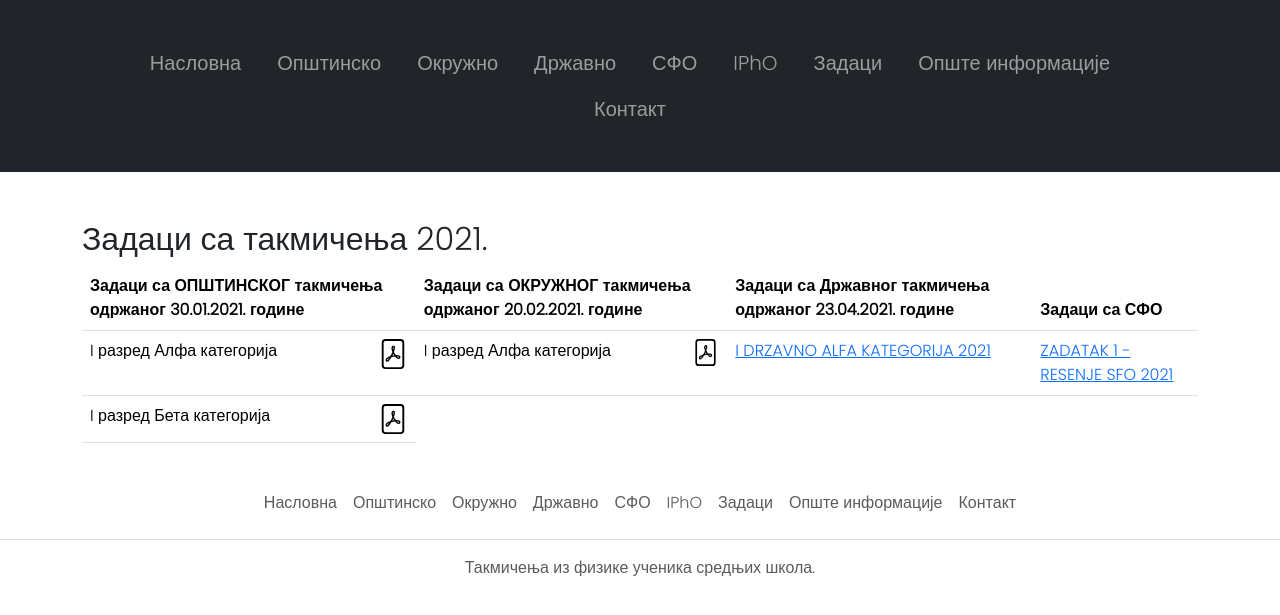
After one commit to LazarevicV/takmicenja-fizika-srednja-skola, a Flask app: template templates/zadaci.html in a window 1280 px wide. The commit adds this page. Shown: the top 615 px of the page. Run offline with Flask 3, Linux system fonts and the light colour scheme; the template is opened without the code that fills it, so the values that code supplies are empty.

Commit message:
projekat prebacen u flask i dodata strana zadaci

```diff
--- /dev/null
+++ b/main.py
@@ -0,0 +1,13 @@
+from flask import Flask, render_template, url_for
+
+app = Flask(__name__)
+
+@app.route('/')
+def index():
+    return render_template('index.html')
+
+@app.route('/zadaci')
+def zadaci():
+    return render_template('zadaci.html')
+
+app.run(debug=True)
--- a/styles/style.css
+++ b/static/styles/style.css
@@ -90,3 +90,11 @@
 .col h4{
     padding: 0 0 1rem 0;
 }
+
+.added-padding-top {
+    padding-top: 3em;
+}
+
+.link-with-pdf-icon img {
+    width: 100%;
+}
--- /dev/null
+++ b/static/styles/style2.css
@@ -0,0 +1,9 @@
+.header-image img {
+    width: 60%;
+}
+
+@media only screen and (max-width: 766px) {
+    .header-image img {
+        width: 100%;
+    }
+  }
--- a/zadaci.html
+++ b/templates/layout.html
@@ -5,11 +5,14 @@
     <meta charset="UTF-8">
     <meta name="viewport" content="width=device-width, initial-scale=1.0">
     <link rel="stylesheet" href="https://cdn.jsdelivr.net/npm/bootstrap@5.3.2/dist/css/bootstrap.min.css">
-    <link rel="stylesheet" href="./styles/style.css">
-    <title>Почетна</title>
+    <link rel="stylesheet" href="{{ url_for('static', filename='styles/style.css') }}">
+    <link rel="stylesheet" href="{{ url_for('static', filename='styles/style2.css') }}">
+    <title>{% block title %} {% endblock title%}</title>
 </head>
 
 <body>
+
+    <!-- navbar -->
     <nav class="navbar navbar-expand-md bg-dark navbar-dark">
         <div class="container add-padding">
             <button class="navbar-toggler" type="button" data-bs-toggle="collapse" data-bs-target="#navbarResponsive">
@@ -36,7 +39,7 @@
                         <a class="nav-link" href="#">IPhO</a>
                     </li>
                     <li class="nav-item">
-                        <a class="nav-link" href="./zadaci.html">Задаци</a>
+                        <a class="nav-link" href="/zadaci">Задаци</a>
                     </li>
                     <li class="nav-item">
                         <a class="nav-link" href="#">Опште информације</a>
@@ -48,6 +51,27 @@
             </div>
         </div>
     </nav>
+
+    {% block content %} {% endblock content %}
+
+    <!-- footer -->
+    <footer class="py-3 my-4">
+        <ul class="nav justify-content-center border-bottom pb-3 mb-3">
+            <li class="nav-item"><a href="#" class="nav-link px-2 text-body-secondary">Насловна</a></li>
+            <li class="nav-item"><a href="#" class="nav-link px-2 text-body-secondary">Општинско</a></li>
+            <li class="nav-item"><a href="#" class="nav-link px-2 text-body-secondary">Окружно</a></li>
+            <li class="nav-item"><a href="#" class="nav-link px-2 text-body-secondary">Државно</a></li>
+            <li class="nav-item"><a href="#" class="nav-link px-2 text-body-secondary">СФО</a></li>
+            <li class="nav-item"><a href="#" class="nav-link px-2 text-body-secondary">IPhO</a></li>
+            <li class="nav-item"><a href="#" class="nav-link px-2 text-body-secondary">Задаци</a></li>
+            <li class="nav-item"><a href="#" class="nav-link px-2 text-body-secondary">Опште информације</a>
+            </li>
+            <li class="nav-item"><a href="#" class="nav-link px-2 text-body-secondary">Контакт</a></li>
+        </ul>
+        <p class="text-center text-body-secondary">Такмичења из физике ученика средњих школа.</p>
+    </footer>
+    <!-- footer -->
+    <script src="https://cdn.jsdelivr.net/npm/bootstrap@5.3.2/dist/js/bootstrap.bundle.min.js"></script>
 </body>
 
 </html>
--- /dev/null
+++ b/templates/zadaci.html
@@ -0,0 +1,64 @@
+{% extends 'layout.html' %}
+{% block title %}Задаци{% endblock title %}
+{% block content %}
+
+<!-- tabela sa zadacima -->
+
+
+<div class="container added-padding-top">
+    <h2>Задаци са такмичења 2021.</h2>
+    <table class="table">
+        <thead>
+            <tr>
+                <th colspan="2">Задаци са ОПШТИНСКОГ такмичења одржаног 30.01.2021. године</th>
+                <th colspan="2">Задаци са ОКРУЖНОГ такмичења одржаног 20.02.2021. године</th>
+                <th>Задаци са Државног такмичења одржаног 23.04.2021. године</th>
+                <th>Задаци са СФО</th>
+            </tr>
+        </thead>
+        <tbody>
+            <tr>
+                <td>I разред Алфа категорија</td>
+                <td>
+                    <a class="link-with-pdf-icon"
+                        href="https://www.df.uns.ac.rs/takmicenjefizikasrednje/Documents/Opstinsko2021/IOp2021Alfa.pdf">
+                        <img src="{{ url_for('static', filename='images/pdf_icon.svg') }}" alt="">
+                    </a>
+                </td>
+                <td>
+                    I разред Алфа категорија
+                </td>
+                <td>
+                    <a class="link-with-pdf-icon"
+                        href="https://www.df.uns.ac.rs/takmicenjefizikasrednje/Documents/Okruzno2021/IOk2021Alfa.pdf">
+                        <img src="{{ url_for('static', filename='images/pdf_icon.svg') }}" alt="">
+                    </a>
+                </td>
+                <td>
+                    <a
+                        href="https://www.df.uns.ac.rs/takmicenjefizikasrednje/Documents/Drzavno2021/Zadaci/I%20DRZAVNO%20ALFA%20KATEGORIJA%202021.pdf">I
+                        DRZAVNO ALFA KATEGORIJA 2021</a>
+                </td>
+                <td>
+                    <a
+                        href="https://www.df.uns.ac.rs/takmicenjefizikasrednje/Documents/SFO%202021/Zadaci/ZADATAK%201%20-%20RESENJE%20SFO%202021.pdf">ZADATAK
+                        1 - RESENJE SFO 2021</a>
+                </td>
+            </tr>
+            <tr>
+                <td>
+                    I разред Бета категорија
+                </td>
+                <td>
+                    <a class="link-with-pdf-icon"
+                        href="https://www.df.uns.ac.rs/takmicenjefizikasrednje/Documents/Okruzno2021/IOk2021Alfa.pdf">
+                        <img src="{{ url_for('static', filename='images/pdf_icon.svg') }}" alt="">
+                    </a>
+                </td>
+            </tr>
+        </tbody>
+    </table>
+</div>
+
+<!-- tabela sa zadacima -->
+{% endblock content %}
```
Also changed, not shown: index.html (deleted, +0 -233 lines), templates/index.html (added, +161 -0 lines), static/images/Zaglavlje.jpg (renamed from images/Zaglavlje.jpg), static/images/pdf_icon.svg (added), 1 other file.
